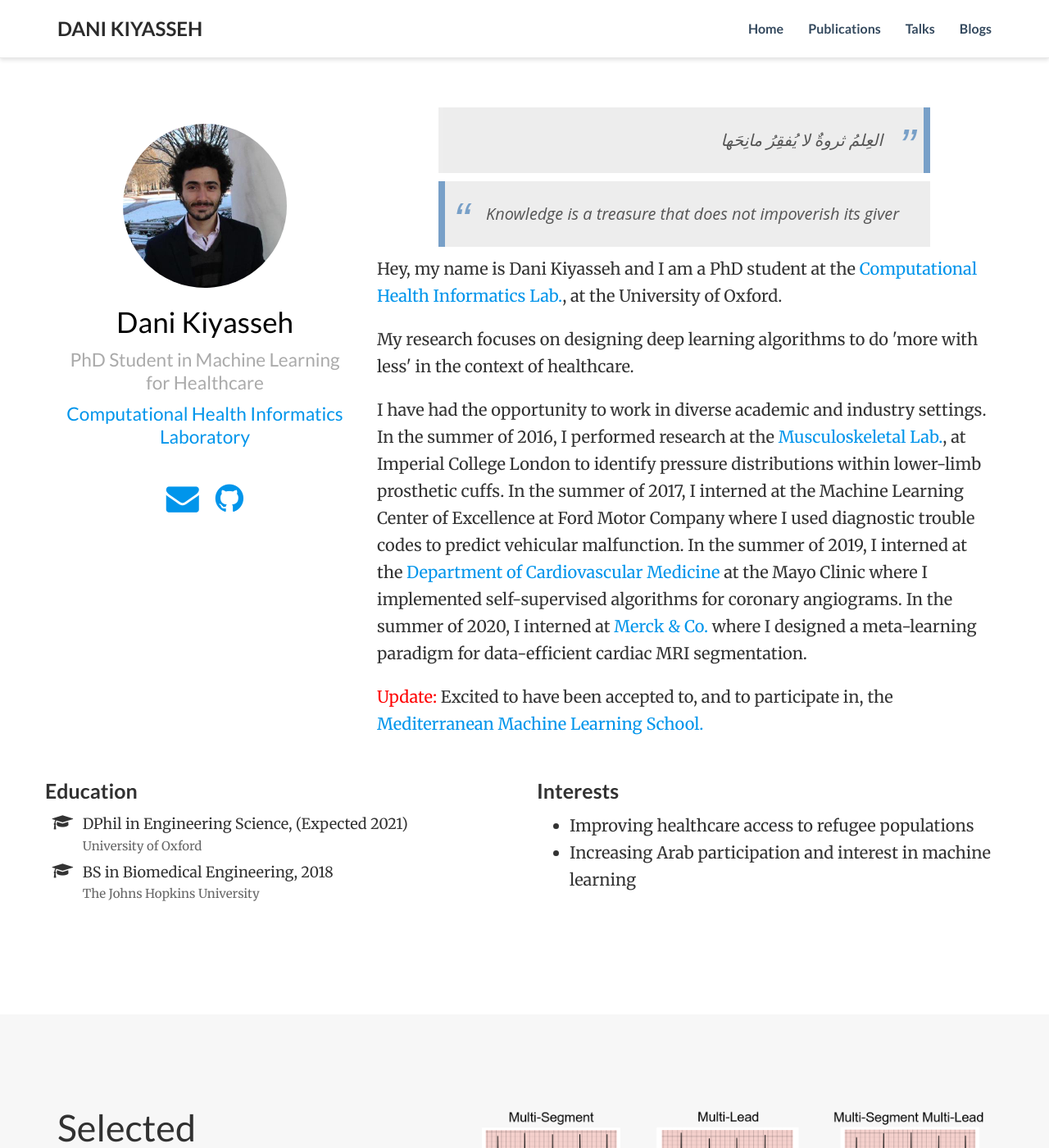
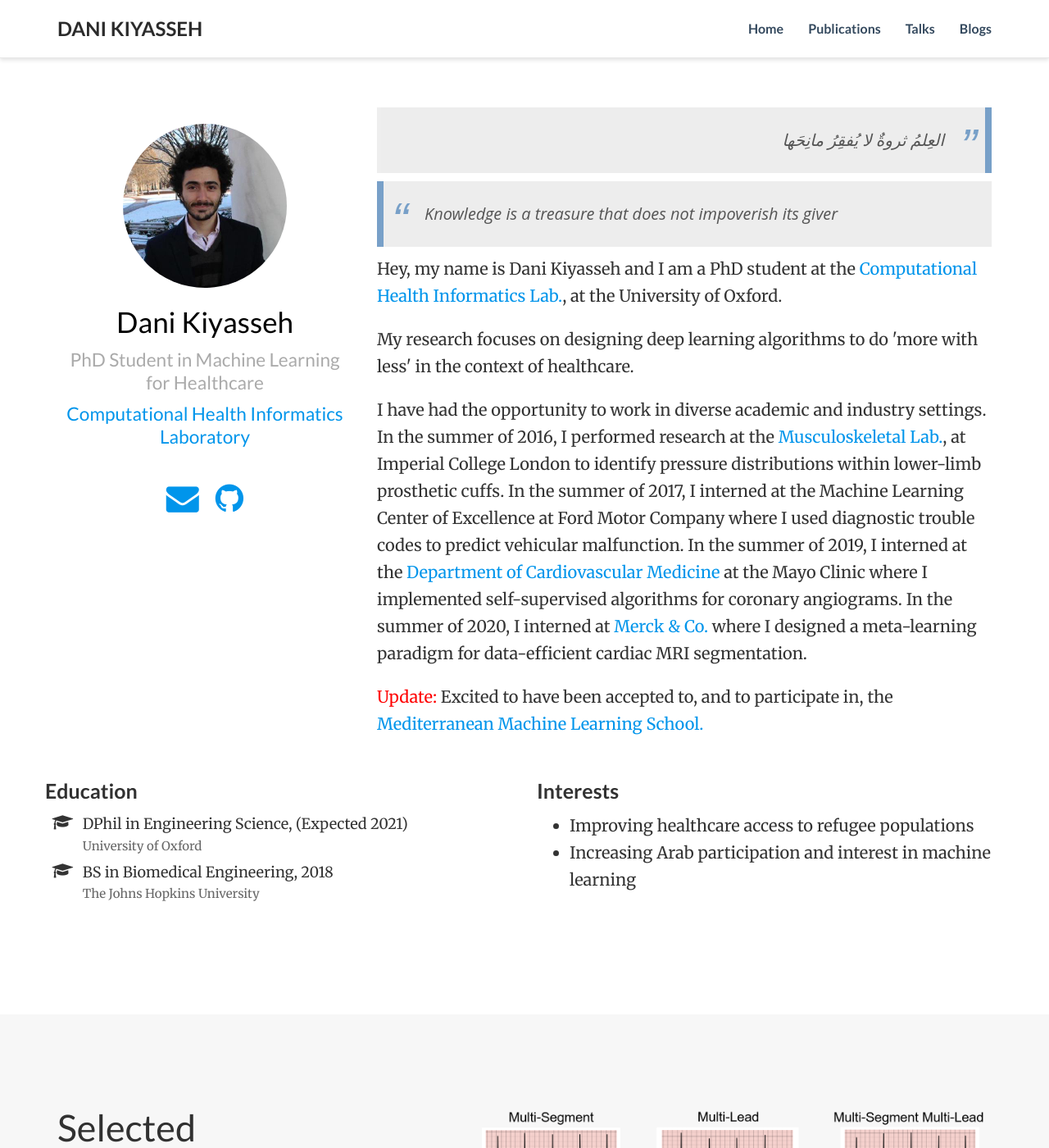
Before and after one commit to danikiyasseh/danikiyasseh.github.io, a Jekyll site: the page index.html, which Jekyll copies as it is, in a window 1280 px wide and 1400 px high. Shown: the whole window at 82% size. Built offline with Jekyll 4.4.1, drawn with Linux system fonts in a browser that asks for light colours; nearby versions of some CDN libraries; a style sheet for code colours, icons or effects is not loaded.

Commit message:
Update hugo-academic.css

```diff
--- a/css/hugo-academic.css
+++ b/css/hugo-academic.css
@@ -51,7 +51,6 @@ body {
 @import url(https://fonts.googleapis.com/css?family=Open+Sans:400italic);
 blockquote:nth-child(1){
   font-size: 1em;
-  width:80%;
   margin:10px auto;
   font-family:Open Sans;
   font-style:italic;
@@ -65,7 +64,6 @@ blockquote:nth-child(1){
 
 blockquote:nth-child(2){
   font-size: 1em;
-  width:80%;
   margin:10px auto;
   font-family:Open Sans;
   font-style:italic;
```
